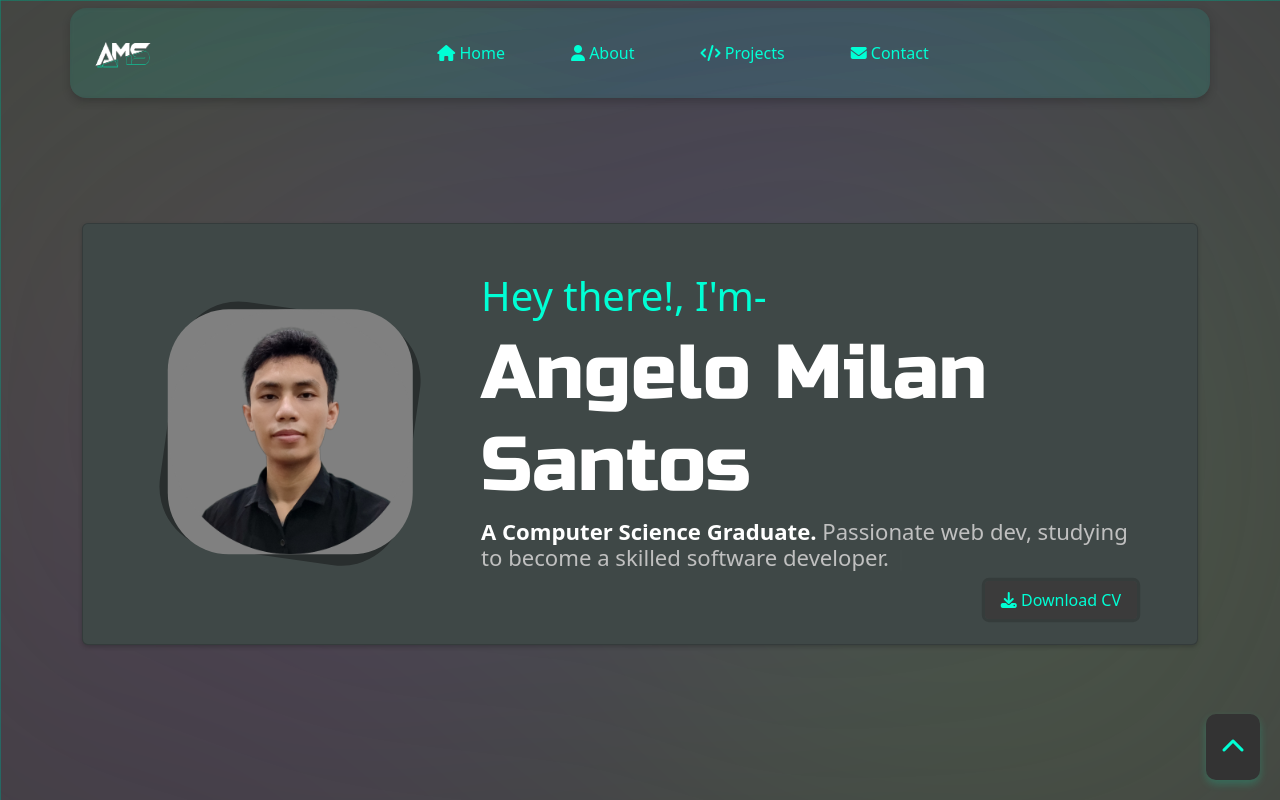
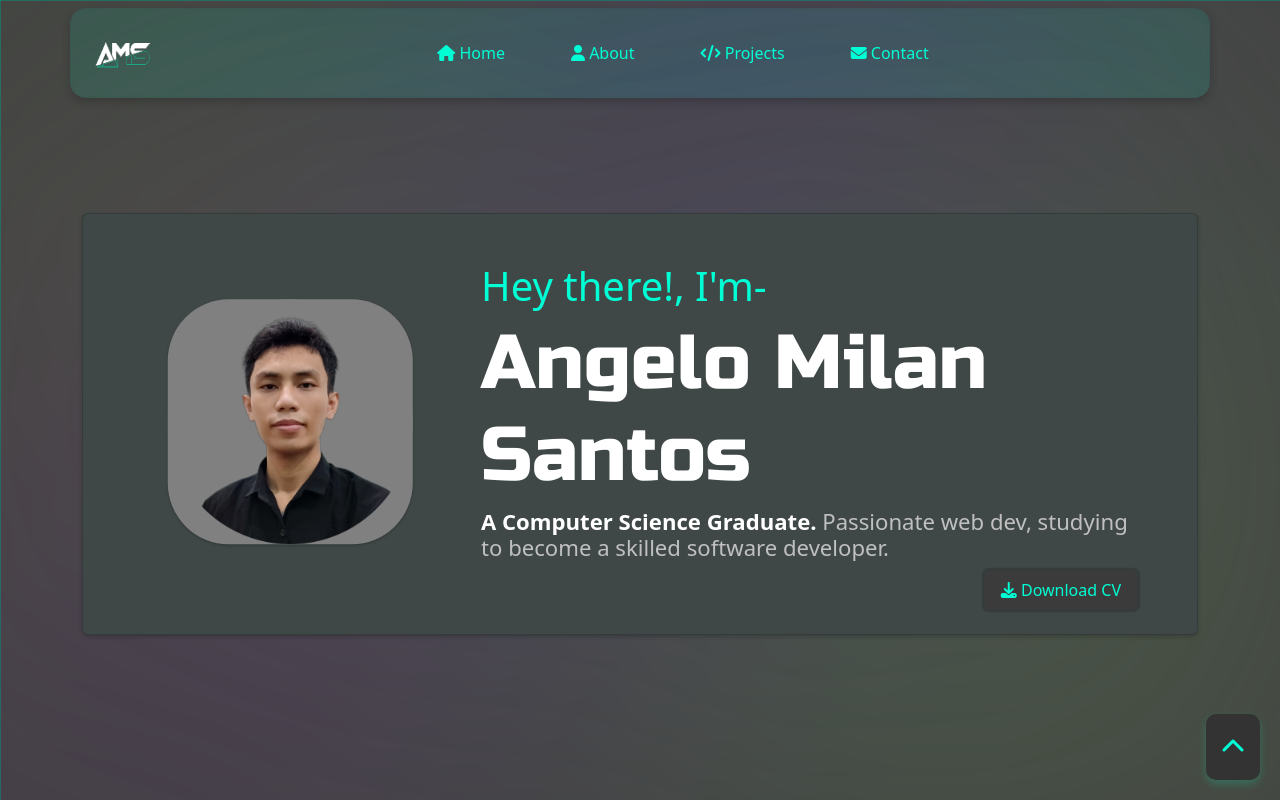
Before and after one commit to Gelo000/portfolio-app, an Angular app: page / in a window 1280 px wide. Shown: the top 800 px of the page. Built offline with nearby package versions, Linux system fonts and the light colour scheme.

Commit message:
Update Style

```diff
--- a/src/styles.css
+++ b/src/styles.css
@@ -224,13 +224,14 @@ html {
 }
 
 #id-card-image{
-    background-color: #292e2e;
+    background-color: #292e2e00;
     border-radius: 25%;
     transform: rotate(8deg) scale(70%);
 }
 .card-img-top-box{
     transform: rotate(-8deg);
     background-color: #808080;
+    box-shadow: 0 2px 4px rgba(0, 0, 0, 0.2);
     border-radius: 25%;
 }
 
@@ -322,12 +323,14 @@ html {
 
 
 .container-home-center{
-    height: 100vh;
+    height: 90vh;
     display: flex;
     flex-direction: column;
+    /* background-color: #049c8b2a; */
     justify-content: center;
     align-items: center;
-    margin-top: -30px;
+    margin-top: -40px;
+    padding-top: 5em;
 }
 
 .main-container {
@@ -472,3 +475,11 @@ html {
         background-position: 100% 100%;
     }
 }
+.fa-2x{
+    color: #FFFFFF;
+    transition: 0.2s ease-in-out;
+}
+.fa-2x:hover {
+    text-shadow: 0 0 5px rgba(255, 255, 255, 0.5);
+    color: #00FED4;
+}
```
